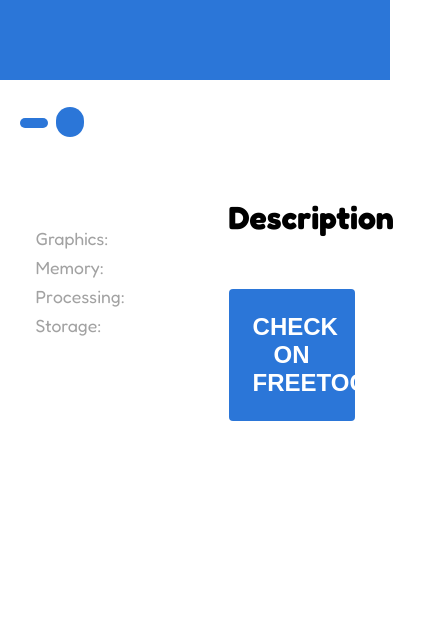
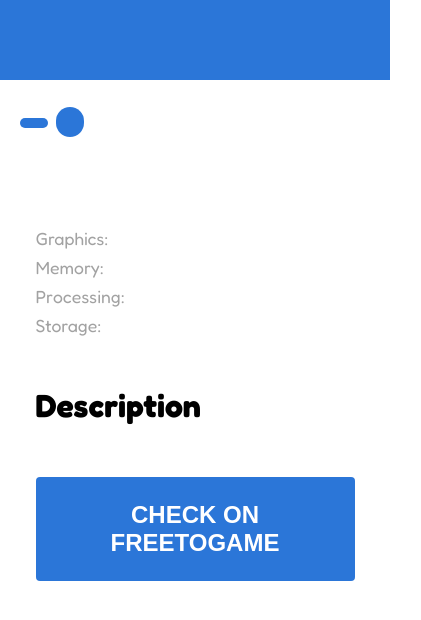
Before and after one commit to gqueiroz1/games-list-vanilla, a plain HTML site: page show.html in a window 390 px wide. Shown: the whole page, 421 px wide, since content can reach past the window. Drawn offline with Linux system fonts and the light colour scheme; no server answers.

Commit message:
responsiveness

```diff
--- a/css/media-queries.css
+++ b/css/media-queries.css
@@ -7,6 +7,18 @@
 @media (max-width: 1024px) {
   .game-card {
     flex-basis: calc(50% - 1rem);
+  }
+
+  .game-general-info {
+    flex-wrap: wrap;
+  }
+
+  .left-side-info {
+    width: 100%;
+  }
+
+  .right-side-info {
+    width: 100%;
   }
 }
 
--- a/js/main.js
+++ b/js/main.js
@@ -37,8 +37,6 @@
     queryList.splice(paginationIndex, 1)
     filterQuery = queryList
   }
-
-
 
   queryList.forEach(item => {
     const key = item.split('=')[0]
--- a/js/show.js
+++ b/js/show.js
@@ -10,7 +10,6 @@
 
 async function fetchGame () {
   const game = await fetchSingle(gameId)
-  console.log(game)
   appendGameInfo(game)
 }
 
@@ -64,6 +63,4 @@
   document.querySelector('span[name="ram"]').textContent = `${game.minimum_system_requirements.memory}`
   document.querySelector('span[name="storage"]').textContent = `${game.minimum_system_requirements.storage}`
   document.querySelector('.description').textContent = `${game.description}`
-
-
 }
```
